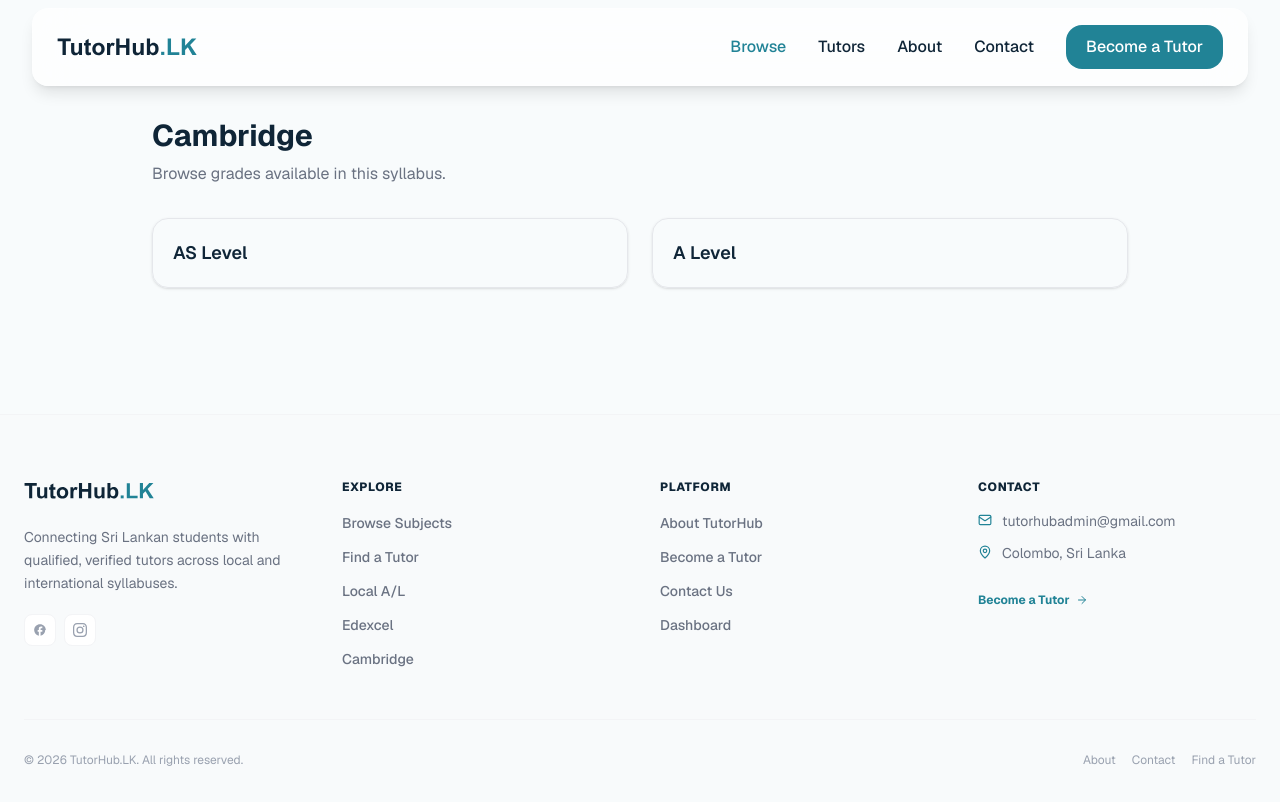
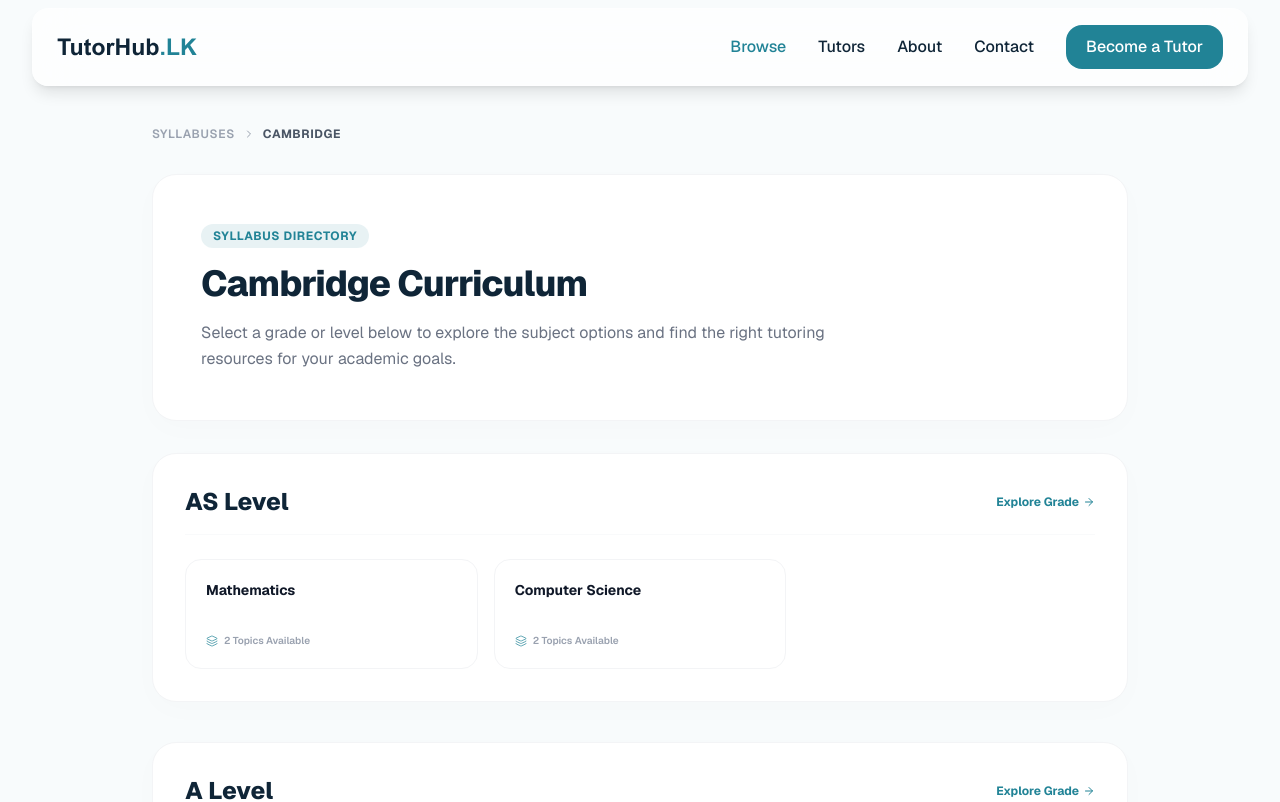
Before and after one commit to DinukaD-24/tutor-platform, a Next.js app: page /syllabus/cambridge in a window 1280 px wide. Shown: the top 802 px of the page. Built offline with nearby package versions, Linux system fonts and the light colour scheme.

Commit message:
feat: enhance SyllabusDetailPage with improved layout, breadcrumbs, and error handling

```diff
--- a/src/app/syllabus/[syllabusSlug]/page.js
+++ b/src/app/syllabus/[syllabusSlug]/page.js
@@ -1,32 +1,87 @@
-import GradeCard from "@/components/syllabus/GradeCard";
 import { getSyllabus } from "@/utils/getData";
+import Link from "next/link";
+import { ChevronRight, Layers, ArrowRight } from "lucide-react";
 
 export default async function SyllabusDetailPage({ params }) {
-    const{ syllabusSlug } = await params;
+    const { syllabusSlug } = await params;
     const syllabus = getSyllabus(syllabusSlug);
 
-    if(!syllabus) {
+    if (!syllabus) {
         return (
-            <div className="max-w-5xl mx-auto px-6 py-10">
-                <h1 className="text-2xl font-bold">Syllabus not found </h1>
+            <div className="max-w-7xl mx-auto px-6 py-20 text-center space-y-4">
+                <h1 className="text-3xl font-black text-dark">Syllabus Not Found</h1>
+                <p className="text-gray-500 text-sm">The syllabus you are looking for does not exist or has been removed.</p>
+                <Link href="/syllabus" className="inline-flex items-center gap-2 bg-primary hover:bg-primary-dark text-white px-5 py-2.5 rounded-xl font-semibold transition">
+                    Back to Syllabuses
+                </Link>
             </div>
-            );
-        }
+        );
+    }
 
     return (
-        <div className="max-w-5xl mx-auto px-6 py-10">
-            <h1 className="text-3xl font-bold mb-2">{syllabus.name}</h1>
-            <p className="text-gray-500 mb-8">Browse grades available in this syllabus.</p>
+        <main className="min-h-screen bg-background text-dark py-12">
+            <div className="max-w-5xl mx-auto px-6 space-y-8">
 
-            <div className="grid gap-6 md:grid-cols-2">
-                {syllabus.grades.map(grade => (
-                    <GradeCard
-                        key={grade.slug}
-                        syllabusSlug={syllabus.slug}
-                        grade={grade}
-                    />
-                ))}
+                {/* Breadcrumbs */}
+                <div className="flex items-center gap-2 text-xs font-semibold text-gray-400 uppercase tracking-wider">
+                    <Link href="/syllabus" className="hover:text-primary transition-colors">
+                        Syllabuses
+                    </Link>
+                    <ChevronRight size={12} />
+                    <span className="text-gray-600 font-bold">{syllabus.name}</span>
+                </div>
+
+                {/* Hero Header */}
+                <div className="bg-white rounded-3xl border border-gray-100 p-8 md:p-12 shadow-[0_8px_30px_rgb(0,0,0,0.015)] space-y-4">
+                    <span className="inline-flex items-center gap-1.5 px-3 py-1 rounded-full text-xs font-bold uppercase tracking-wider text-primary bg-primary/10">
+                        Syllabus Directory
+                    </span>
+                    <h1 className="text-4xl font-extrabold text-dark tracking-tight">{syllabus.name} Curriculum</h1>
+                    <p className="text-gray-500 text-base leading-relaxed max-w-2xl">
+                        Select a grade or level below to explore the subject options and find the right tutoring resources for your academic goals.
+                    </p>
+                </div>
+
+                {/* Grades Listing */}
+                <div className="space-y-10">
+                    {syllabus.grades.map((grade) => (
+                        <div key={grade.slug} className="bg-white rounded-3xl border border-gray-100 p-6 md:p-8 shadow-[0_8px_30px_rgb(0,0,0,0.015)] space-y-6">
+
+                            {/* Grade Header */}
+                            <div className="flex justify-between items-center border-b border-gray-50 pb-4">
+                                <h2 className="text-2xl font-extrabold text-dark">{grade.name}</h2>
+                                <Link
+                                    href={`/syllabus/${syllabus.slug}/${grade.slug}`}
+                                    className="text-xs font-bold text-primary hover:text-primary-dark transition-colors flex items-center gap-1"
+                                >
+                                    Explore Grade <ArrowRight size={12} />
+                                </Link>
+                            </div>
+
+                            {/* Subjects Preview Grid */}
+                            <div className="grid grid-cols-1 sm:grid-cols-2 md:grid-cols-3 gap-4">
+                                {grade.subjects.map((subject) => (
+                                    <Link
+                                        key={subject.slug}
+                                        href={`/syllabus/${syllabus.slug}/${grade.slug}/${subject.slug}`}
+                                        className="p-5 rounded-2xl border border-gray-100 hover:border-primary/20 hover:bg-primary/5 transition-all duration-200 group flex flex-col justify-between min-h-[110px]"
+                                    >
+                                        <h3 className="font-bold text-gray-900 group-hover:text-primary transition-colors text-sm">
+                                            {subject.name}
+                                        </h3>
+                                        <span className="text-[10px] font-semibold text-gray-400 mt-2 flex items-center gap-1.5">
+                                            <Layers size={12} className="text-primary/70" />
+                                            {subject.topics?.length || 0} Topics Available
+                                        </span>
+                                    </Link>
+                                ))}
+                            </div>
+
+                        </div>
+                    ))}
+                </div>
+
             </div>
-        </div>
-    )
+        </main>
+    );
 }
```
